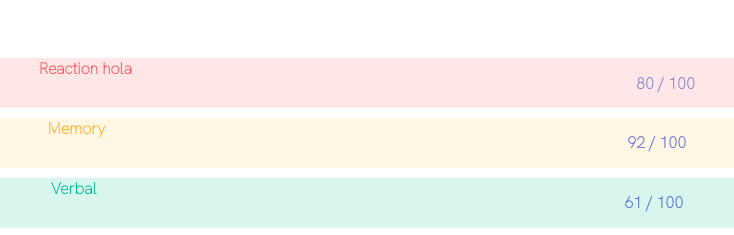
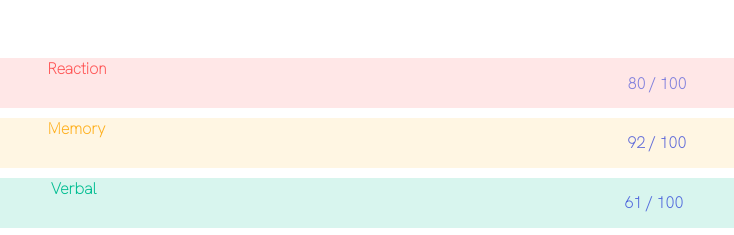
Before and after one commit to lautaroLDS1998-coder/practica-pagina-hospital, a plain HTML site: page index.html in a window 1280 px wide. Shown: the part 211-446 px from the top of the page, 273-1007 px from the left. Drawn offline with Linux system fonts and the light colour scheme; a web font is replaced by a local one.

Commit message:
cambio de limpieza

```diff
--- a/index.html
+++ b/index.html
@@ -38,7 +38,7 @@
   <section class="section-bottom">
     <div class="div-art">Summary</div>
 
-    <li class="art-1">  Reaction hola <section class="empty-or__complete1"> 80 / 100  </section> </li>
+    <li class="art-1">  Reaction <section class="empty-or__complete1"> 80 / 100  </section> </li>
     <li class="art-2">  Memory <section class="empty-or__complete2"> 92 / 100  </section>  </li>
     <li class="art-3">  Verbal <section class="empty-or__complete3"> 61 / 100 </section>  </li>
     <li class="art-4">  Visual  <section class="empty-or__complete4">  72 / 100 </section> </li>
```
